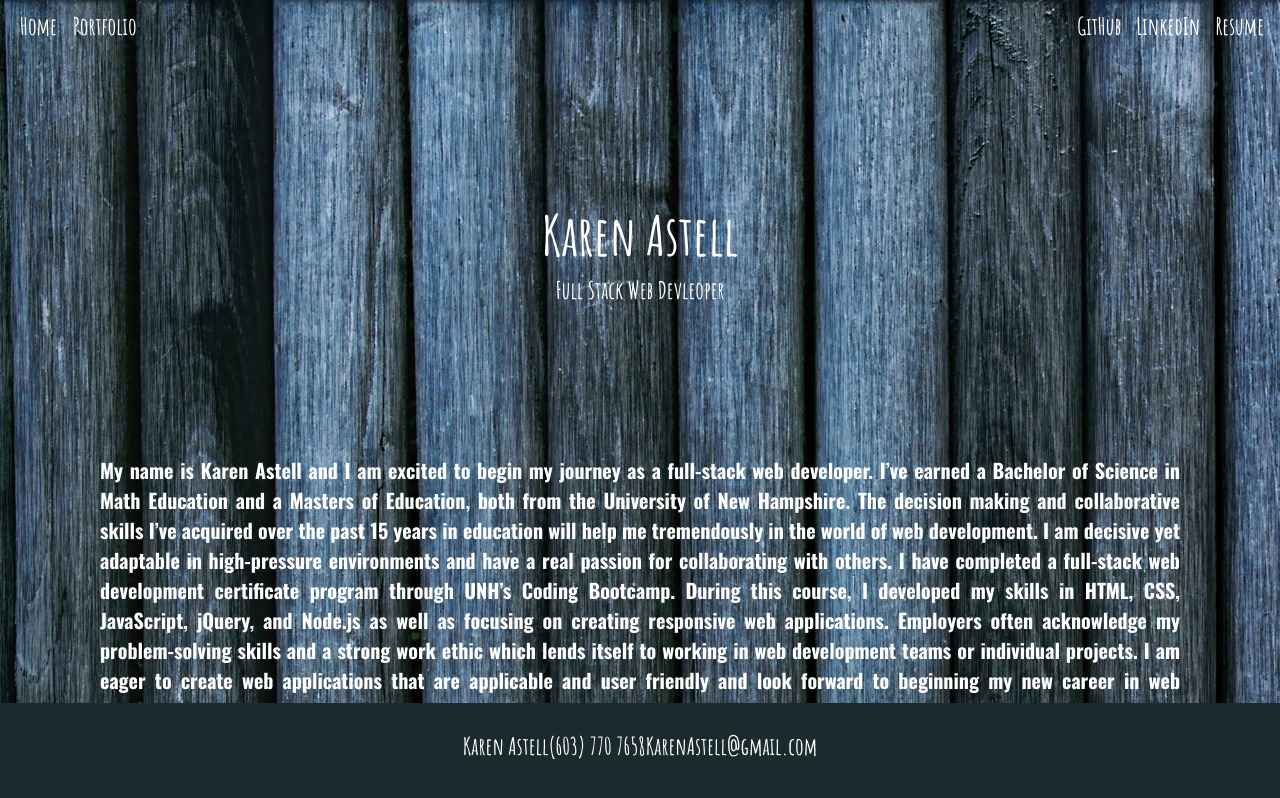
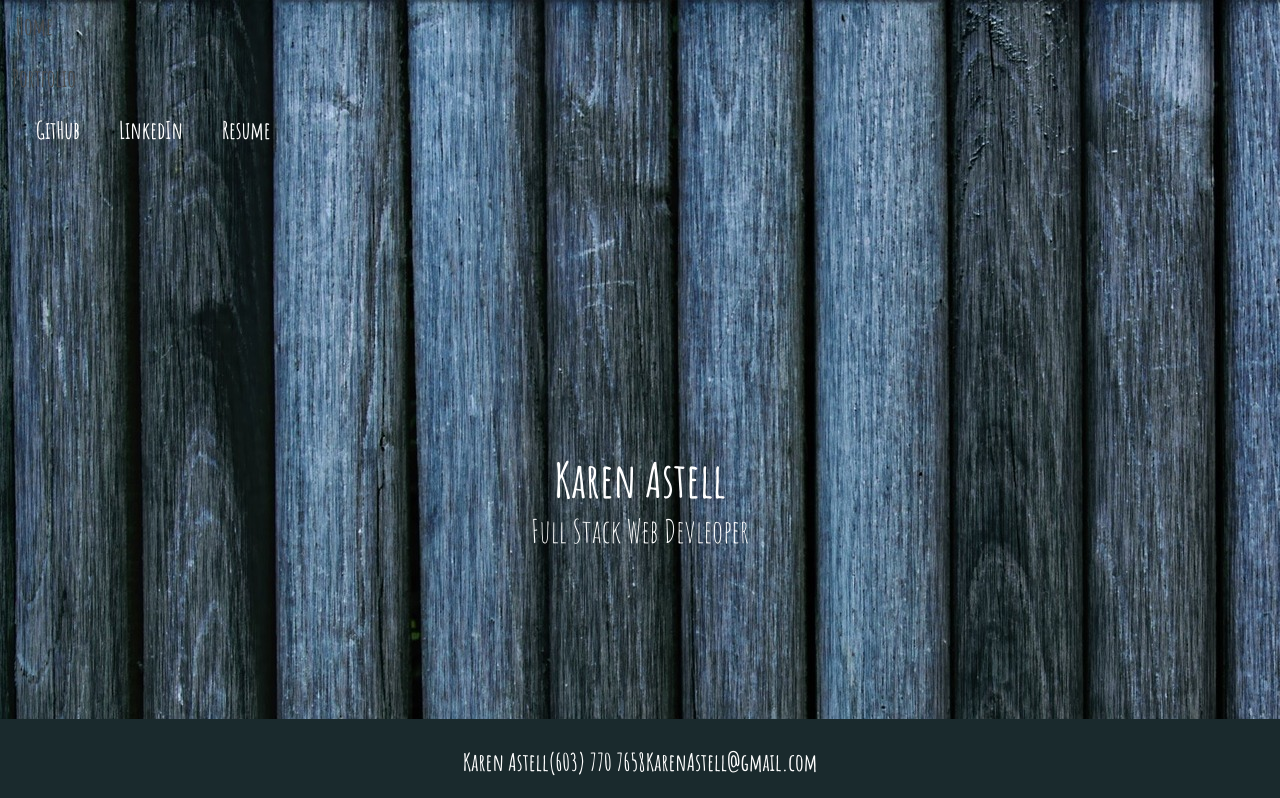
Before and after one commit to karenastell/react-portfolio, a React (Create React App) app: page / in a window 1280 px wide. Shown: the top 798 px of the page. Built offline with nearby package versions, Linux system fonts and the light colour scheme.

Commit message:
added bulma - deleted bootstrap

```diff
--- a/package.json
+++ b/package.json
@@ -11,7 +11,7 @@
     "@testing-library/jest-dom": "^4.2.4",
     "@testing-library/react": "^9.5.0",
     "@testing-library/user-event": "^7.2.1",
-    "bootstrap": "^4.5.2",
+    "bulma": "^0.9.0",
     "react": "^16.13.1",
     "react-dom": "^16.13.1",
     "react-router-dom": "^5.2.0",
--- a/src/index.js
+++ b/src/index.js
@@ -3,7 +3,8 @@ import ReactDOM from 'react-dom';
 import './index.css';
 import App from './App';
 import * as serviceWorker from './serviceWorker';
-import 'bootstrap/dist/css/bootstrap.css';
+// import 'bootstrap/dist/css/bootstrap.css';
+import 'bulma/css/bulma.css'
 
 ReactDOM.render(
   <React.StrictMode>
--- a/src/pages/Home.js
+++ b/src/pages/Home.js
@@ -5,19 +5,19 @@ export default function Home() {
   return (
     <div>
       <Container>
-        <section class='navbar-font hero white-font is-medium'>
-          <div class='hero-body'>
-            <div class='container has-text-centered'>
-              <h1 class='title large-font white-font center bold'>Karen Astell</h1>
-              <h2 class='subtitle med-font med-font bold white-font center'>
+        <section className='navbar-font hero is-medium'>
+          <div className='hero-body'>
+            <div className='container has-text-centered'>
+              <h1 className='title is-1 large-font has-text-white'>Karen Astell</h1>
+              <h2 className='subtitle is-3 med-font med-font bold has-text-white'>
                 Full Stack Web Devleoper
               </h2>
             </div>
           </div>
         </section>
 
-        <div class='container large-margin'>
-          <main class='white-font font main-margin brand-statement'>
+        <div className='container large-margin'>
+          <main className='has-text-white main-margin brand-statement'>
             My name is Karen Astell and I am excited to begin my journey as a
             full-stack web developer. I’ve earned a Bachelor of Science in Math
             Education and a Masters of Education, both from the University of
@@ -36,6 +36,7 @@ export default function Home() {
             to beginning my new career in web development.
           </main>
         </div>
+
       </Container>
     </div>
   );
--- a/src/style.css
+++ b/src/style.css
@@ -8,7 +8,7 @@
 
 .wrapper {
   background-image: url(./images/fence.jpg);
-  height: 10000px;
+  /* height: 10000px; */
 }
 
 .hero-body {
@@ -118,7 +118,7 @@
 }
 
 .large-margin {
-  margin-bottom: 150px !important;
+  padding-bottom: 150px;
 }
 
 .foot {
```
Also changed, not shown: 1 other file (tests, documents, lock files or other folders).
